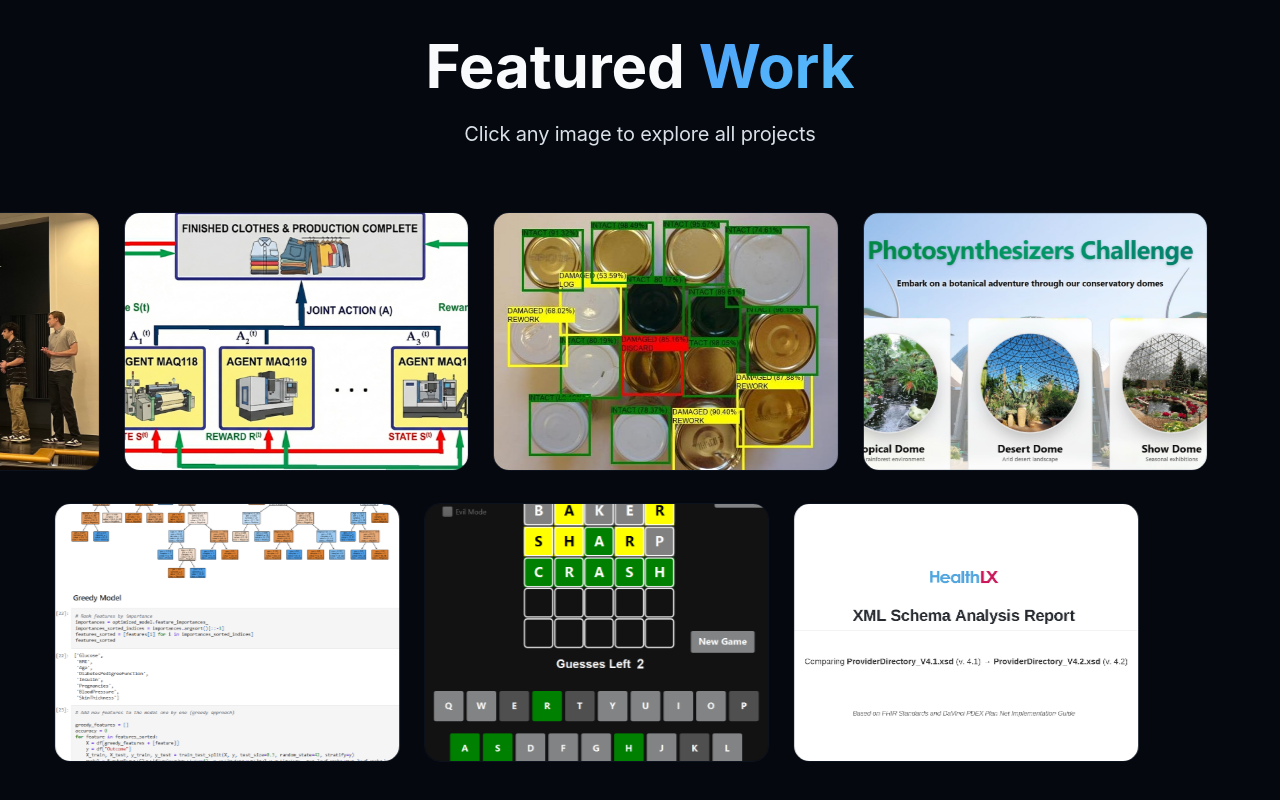
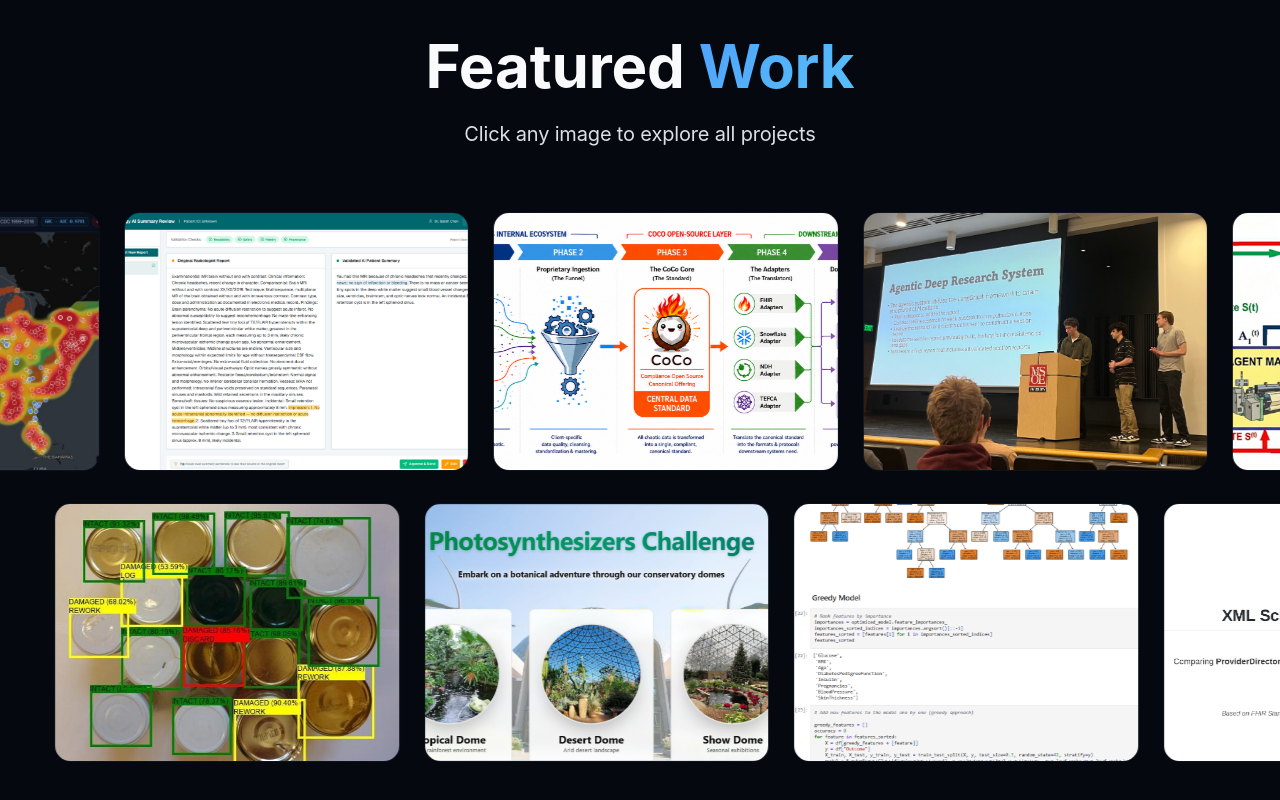
Before and after one commit to grudzinskio/Personal_Website, a React (Vite) app: page / in a window 1280 px wide. Shown: the part 8464-9264 px from the top of the page. Built offline with nearby package versions, Linux system fonts and the light colour scheme.

Commit message:
added new sliding projects

```diff
--- a/src/components/sections/SlidingImages.jsx
+++ b/src/components/sections/SlidingImages.jsx
@@ -1,19 +1,15 @@
 import { useRef } from 'react';
 import { motion, useReducedMotion, useScroll, useTransform } from 'framer-motion';
 import { useNavigate } from 'react-router-dom';
+import projectsData from '../../data/projects.json';
 
-const slider1Images = [
-  { src: "/projects/CPAproject.jpg", alt: "AI CPA Project" },
-  { src: "/projects/MARLProject.png", alt: "MARL Project" },
-  { src: "/projects/QAProject.jpg", alt: "QA Assistant" },
-  { src: "/projects/PhotoSynProject.png", alt: "Photosynthesizers" },
-];
+const featuredProjectIds = [11, 10, 12, 1, 7, 8, 9, 2, 4, 3];
+const featuredProjects = featuredProjectIds
+  .map((id) => projectsData.projects.find((project) => project.id === id))
+  .filter(Boolean);
 
-const slider2Images = [
-  { src: "/projects/DiabetesProject.png", alt: "Diabetes Prediction" },
-  { src: "/projects/WordleProject.png", alt: "Wordle Game" },
-  { src: "/projects/ActionsProject.png", alt: "Automated Documentation" },
-];
+const slider1Images = featuredProjects.slice(0, 5);
+const slider2Images = featuredProjects.slice(5, 10);
 
 /**
  * SlidingImages - Horizontal parallax image slider at the bottom
@@ -56,24 +52,24 @@ const SlidingImages = () => {
           style={{ x: shouldReduceMotion ? 0 : x1 }}
           className="flex gap-4 sm:gap-6 will-change-transform"
         >
-          {slider1Images.map((image, index) => (
+          {slider1Images.map((project) => (
             <motion.div
-              key={index}
+              key={project.id}
               whileHover={{ scale: 1.05, y: -8 }}
               className="flex-shrink-0 rounded-2xl overflow-hidden border border-border/30 hover:border-primary/50 transition-all cursor-pointer group relative"
               style={{ width: 'calc(27vw)', minWidth: '280px', height: 'calc(27vw * 0.75)', minHeight: '210px' }}
               onClick={handleImageClick}
             >
               <img
-                src={image.src}
-                alt={image.alt}
+                src={project.image}
+                alt={project.title}
                 className="w-full h-full object-cover group-hover:scale-110 transition-transform duration-700"
                 loading="lazy"
                 decoding="async"
               />
               <div className="absolute inset-0 bg-gradient-to-t from-black/60 via-transparent to-transparent opacity-0 group-hover:opacity-100 transition-opacity">
                 <div className="absolute bottom-0 left-0 right-0 p-4 text-white">
-                  <p className="font-semibold">{image.alt}</p>
+                  <p className="font-semibold">{project.title}</p>
                 </div>
               </div>
             </motion.div>
@@ -85,24 +81,24 @@ const SlidingImages = () => {
           style={{ x: shouldReduceMotion ? 0 : x2 }}
           className="flex gap-4 sm:gap-6 will-change-transform"
         >
-          {slider2Images.map((image, index) => (
+          {slider2Images.map((project) => (
             <motion.div
-              key={index}
+              key={project.id}
               whileHover={{ scale: 1.05, y: -8 }}
               className="flex-shrink-0 rounded-2xl overflow-hidden border border-border/30 hover:border-primary/50 transition-all cursor-pointer group relative"
               style={{ width: 'calc(27vw)', minWidth: '280px', height: 'calc(27vw * 0.75)', minHeight: '210px' }}
               onClick={handleImageClick}
             >
               <img
-                src={image.src}
-                alt={image.alt}
+                src={project.image}
+                alt={project.title}
                 className="w-full h-full object-cover group-hover:scale-110 transition-transform duration-700"
                 loading="lazy"
                 decoding="async"
               />
               <div className="absolute inset-0 bg-gradient-to-t from-black/60 via-transparent to-transparent opacity-0 group-hover:opacity-100 transition-opacity">
                 <div className="absolute bottom-0 left-0 right-0 p-4 text-white">
-                  <p className="font-semibold">{image.alt}</p>
+                  <p className="font-semibold">{project.title}</p>
                 </div>
               </div>
             </motion.div>
```
